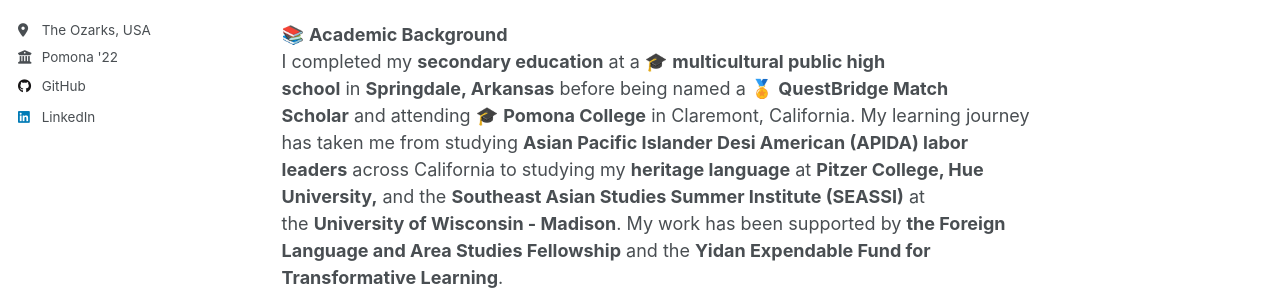
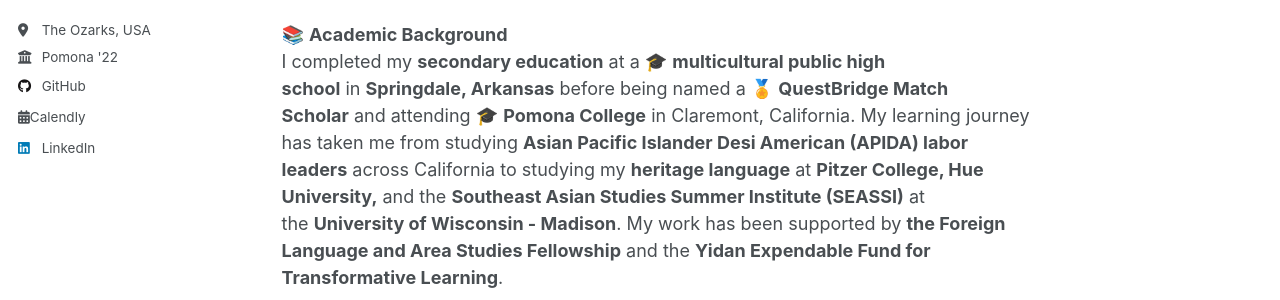
Before and after one commit to thienderrick/thienderrick.github.io, a Jekyll site: the page built from _pages/about.md, in a window 1280 px wide. Shown: the part 386-686 px from the top of the page. Built offline with Jekyll 4.4.1, drawn with Linux system fonts in a browser that asks for light colours.

Commit message:
Update author-profile.html to include CalendLy

```diff
--- a/_includes/author-profile.html
+++ b/_includes/author-profile.html
@@ -87,6 +87,9 @@
       {% if author.bluesky %}
         <li><a href="https://bsky.app/profile/{{ author.bluesky }}"><i class="fab fa-fw fa-bluesky icon-pad-right" aria-hidden="true"></i>Bluesky</a></li>
       {% endif %}
+      {% if site.author.calendly %}
+        <li><a href="{{ site.author.calendly }}"><i class="fas fa-calendar-alt"></i>Calendly</a></li>
+      {% endif %}
       {% if author.facebook %}
         <li><a href="https://www.facebook.com/{{ author.facebook }}"><i class="fab fa-fw fa-facebook-f icon-pad-right" aria-hidden="true"></i>Facebook</a></li>
       {% endif %}
```
